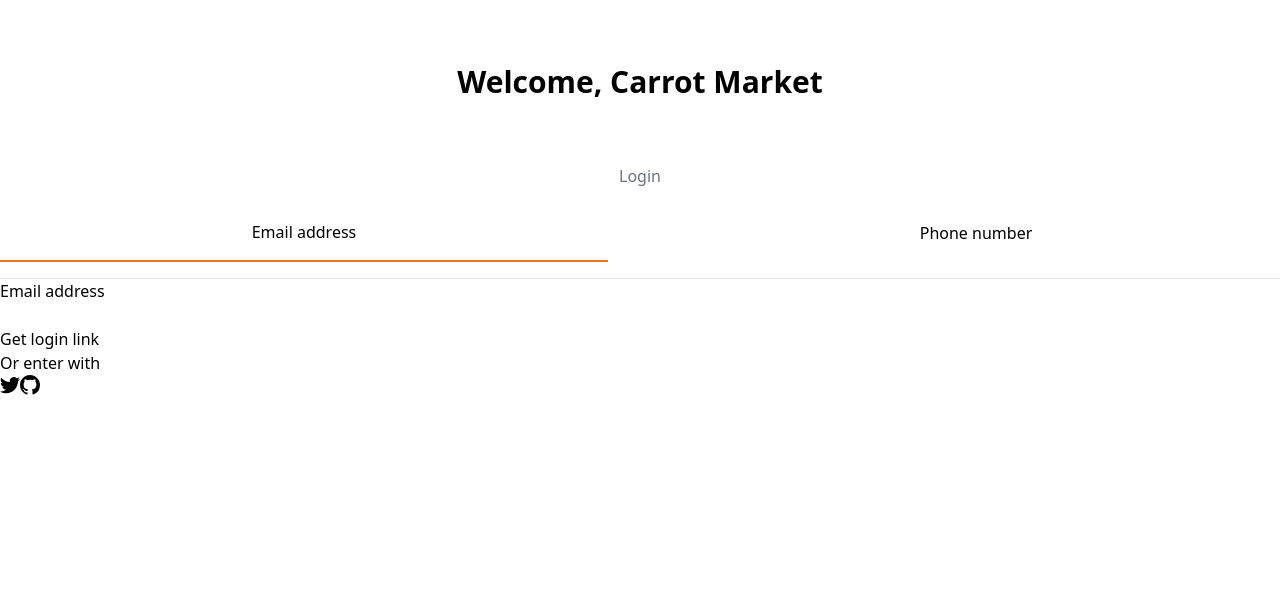
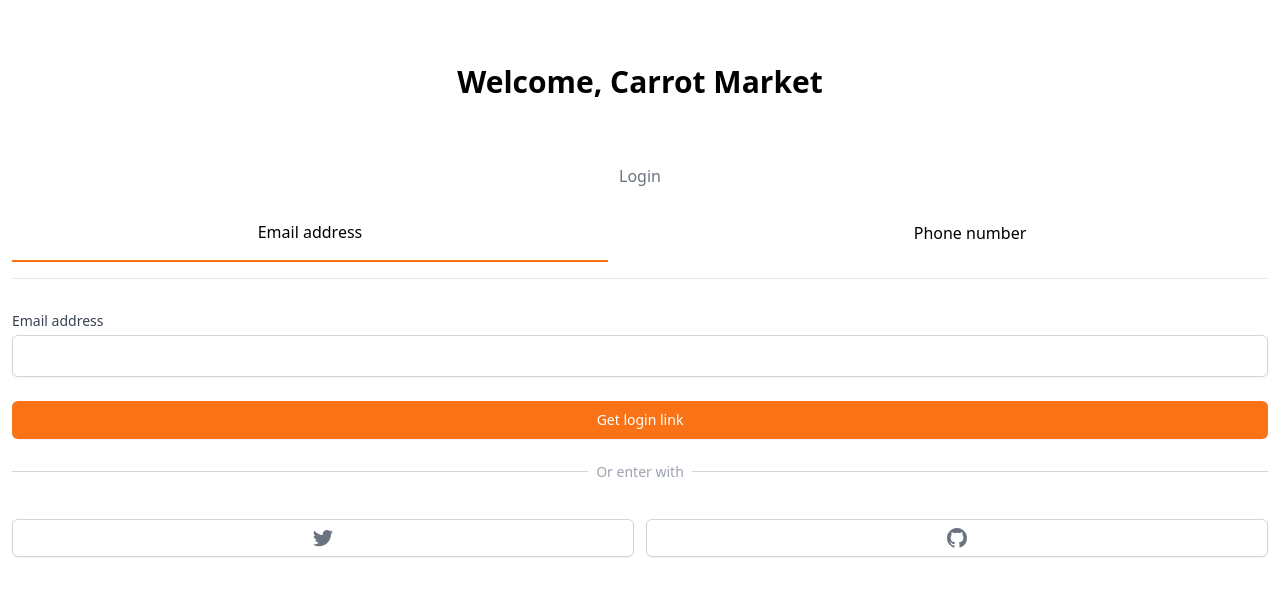
Before and after one commit to Rootjang92/carrot-market-clone, a Next.js app: page /auth in a window 1280 px wide. Shown: the top 596 px of the page. Built offline with nearby package versions, Linux system fonts and the light colour scheme.

Commit message:
login form ui

```diff
--- a/components/Button/index.tsx
+++ b/components/Button/index.tsx
@@ -1,4 +1,5 @@
 import { ReactNode } from "react";
+
 import { cls } from "utils/cls";
 
 type ButtonProps = {
--- a/pages/_app.tsx
+++ b/pages/_app.tsx
@@ -1,8 +1,8 @@
 import "../styles/globals.css";
 import type { AppProps } from "next/app";
 
-function MyApp({ Component, pageProps }: AppProps) {
+const MyApp = ({ Component, pageProps }: AppProps) => {
   return <Component {...pageProps} />;
-}
+};
 
 export default MyApp;
--- a/pages/auth.tsx
+++ b/pages/auth.tsx
@@ -10,7 +10,7 @@
   const onPhoneClick = () => setLoginMethod("phone");
 
   return (
-    <div className="mt-16">
+    <div className="mt-16 px-3">
       <h3 className="text-center text-3xl font-bold">Welcome, Carrot Market</h3>
       <div className="mt-16">
         <div className="flex flex-col items-center">
@@ -36,43 +36,51 @@
             </Button>
           </div>
         </div>
-        <form>
-          <label>
+        <form className="mt-8 flex flex-col">
+          <label className="text-sm font-medium text-gray-700">
             {loginMethod === "email" ? "Email address" : null}
             {loginMethod === "phone" ? "Phone Number" : null}
           </label>
-          <div>
+          <div className="mt-1">
             {loginMethod === "email" ? (
               <input
                 type="email"
+                className="w-full appearance-none rounded-md border border-gray-300 px-3 py-2 placeholder-gray-400 shadow-sm focus:border-orange-500 focus:outline-none focus:ring-orange-500"
                 required
               />
             ) : null}
             {loginMethod === "phone" ? (
-              <div>
-                <span>+82</span>
+              <div className="flex rounded-md shadow-sm">
+                <span className="flex select-none items-center justify-center rounded-l-md border border-r-0 border-gray-300 bg-gray-50 px-3 text-sm text-gray-500">
+                  +82
+                </span>
                 <input
                   type="number"
+                  className="w-full appearance-none rounded-md rounded-l-none border border-gray-300 px-3 py-2 placeholder-gray-400 shadow-sm focus:border-orange-500 focus:outline-none focus:ring-orange-500"
                   required
                 />
               </div>
             ) : null}
           </div>
-          <button>
+          <Button
+            classNames={[
+              "mt-6 rounded-md border border-transparent bg-orange-500 py-2 px-4 text-white shadow-sm hover:bg-orange-600 text-sm font-medium focus:ring-2 focus:righ-offset-2 focus:ring-orange-500 focus:outline-none ",
+            ]}
+          >
             {loginMethod === "email" ? "Get login link" : null}
             {loginMethod === "phone" ? "Get one-time password" : null}
-          </button>
+          </Button>
         </form>
 
-        <div>
-          <div>
-            <div />
-            <div>
-              <span>Or enter with</span>
+        <div className="mt-8">
+          <div className="relative">
+            <div className="absolute w-full border-t border-gray-300" />
+            <div className="relative -top-3 text-center">
+              <span className="bg-white px-2 text-sm text-gray-400">Or enter with</span>
             </div>
           </div>
-          <div>
-            <button>
+          <div className="mt-6 grid grid-cols-2 gap-3">
+            <button className="flex items-center justify-center rounded-md border border-gray-300 bg-white py-2 px-4 text-sm font-medium text-gray-500 shadow-sm hover:text-gray-600">
               <svg
                 className="h-5 w-5"
                 aria-hidden="true"
@@ -82,7 +90,7 @@
                 <path d="M6.29 18.251c7.547 0 11.675-6.253 11.675-11.675 0-.178 0-.355-.012-.53A8.348 8.348 0 0020 3.92a8.19 8.19 0 01-2.357.646 4.118 4.118 0 001.804-2.27 8.224 8.224 0 01-2.605.996 4.107 4.107 0 00-6.993 3.743 11.65 11.65 0 01-8.457-4.287 4.106 4.106 0 001.27 5.477A4.073 4.073 0 01.8 7.713v.052a4.105 4.105 0 003.292 4.022 4.095 4.095 0 01-1.853.07 4.108 4.108 0 003.834 2.85A8.233 8.233 0 010 16.407a11.616 11.616 0 006.29 1.84" />
               </svg>
             </button>
-            <button>
+            <button className="flex items-center justify-center rounded-md border border-gray-300 bg-white py-2 px-4 text-sm font-medium text-gray-500 shadow-sm hover:text-gray-600">
               <svg
                 className="h-5 w-5"
                 aria-hidden="true"
```
Also changed, not shown: .eslintrc.json, .prettierrc.json.
